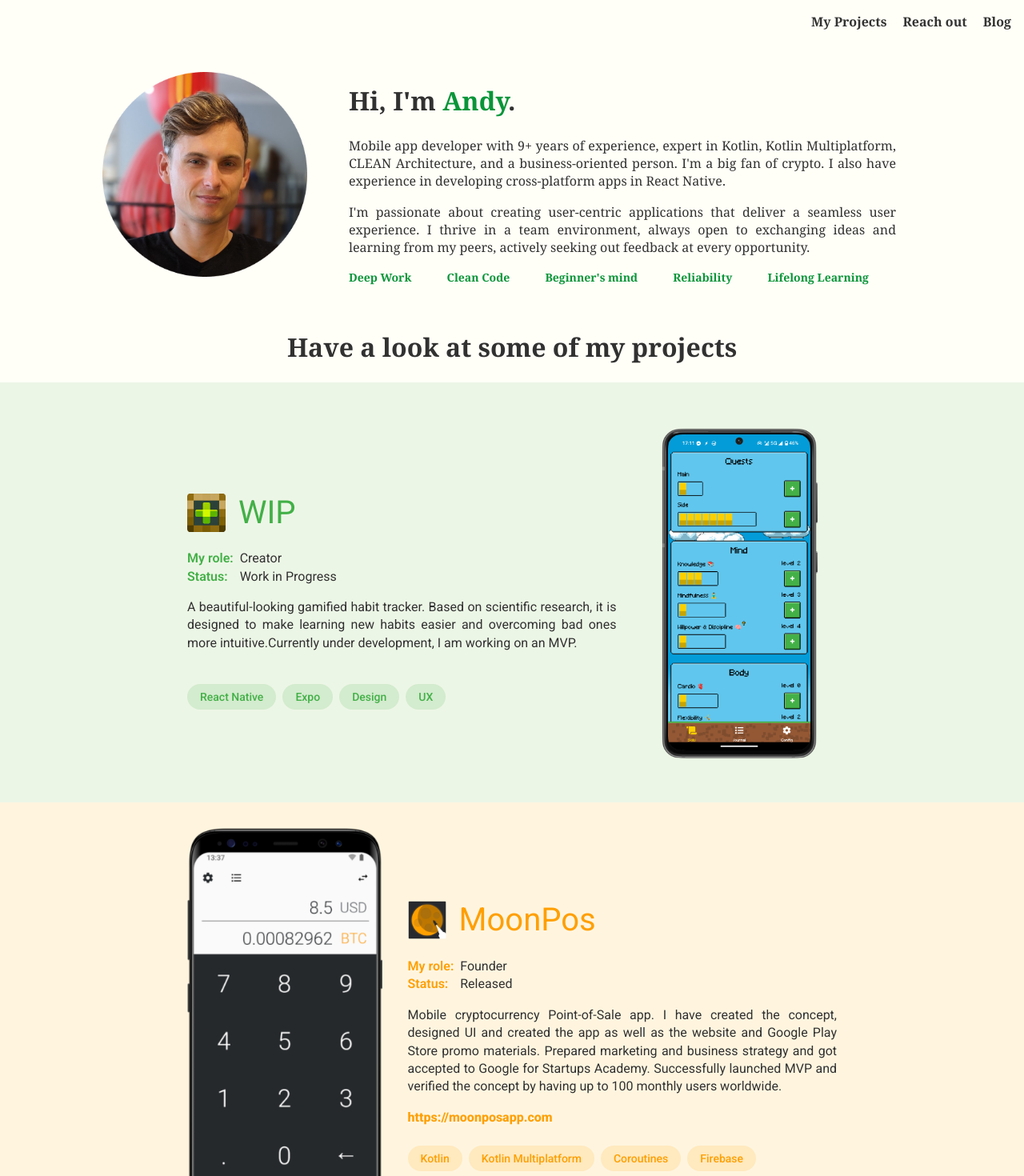
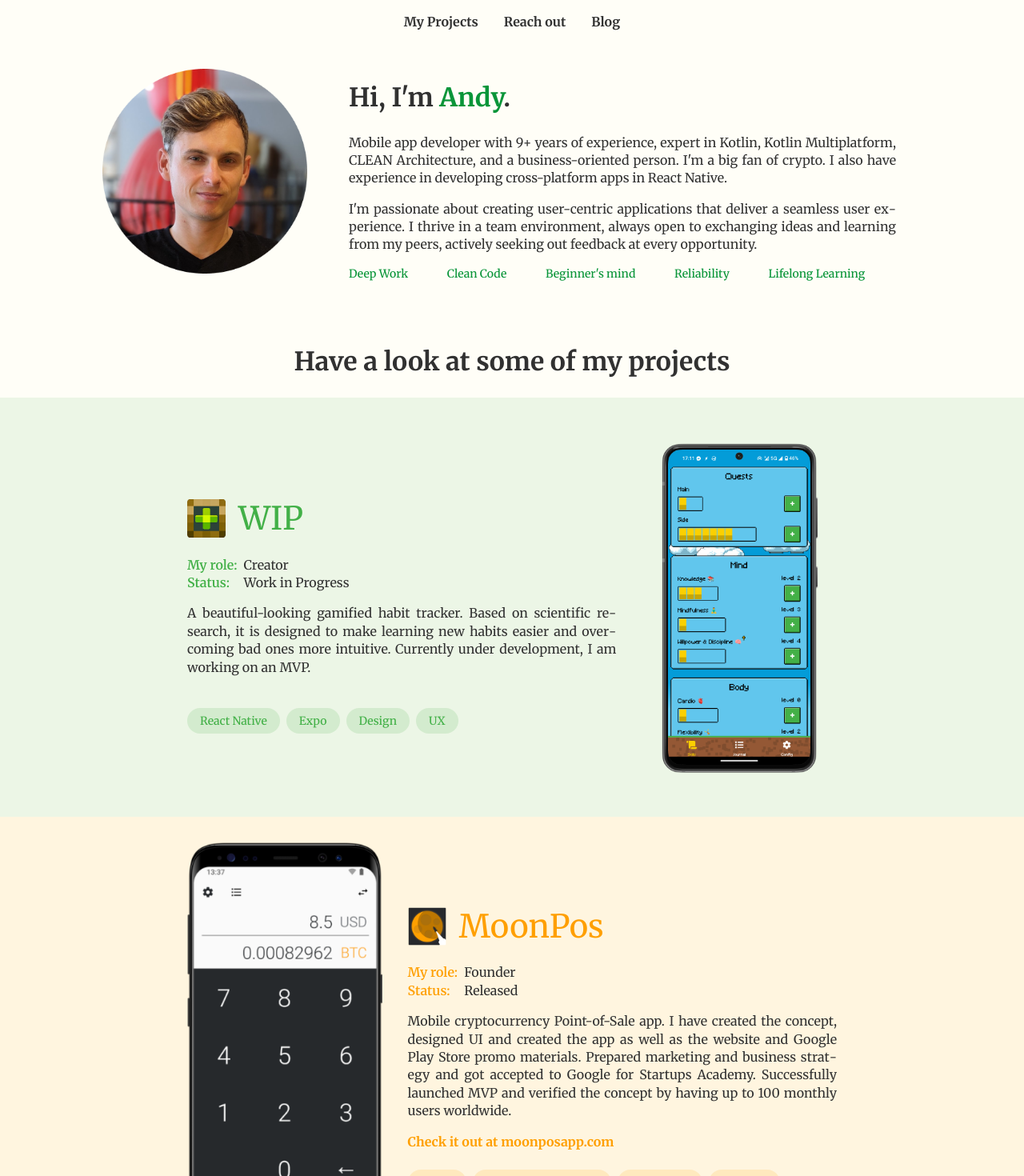
Before and after one commit to andrejmartinak/andrejmartinak.github.io, a React (Create React App) app in the folder portfolio/: page / in a window 1280 px wide. Shown: the top 1470 px of the page at 80% size. Built offline with nearby package versions, Linux system fonts and the light colour scheme.

Commit message:
Work in Tomas's feedback

```diff
--- a/portfolio/public/index.html
+++ b/portfolio/public/index.html
@@ -3,8 +3,7 @@
   <head>
     <meta charset="utf-8" />
     <link rel="icon" href="%PUBLIC_URL%/favicon.ico" />
-    <link href="https://fonts.googleapis.com/css2?family=Roboto:wght@400;500;600;700;800&display=swap" rel="stylesheet">
-    <link href="https://fonts.googleapis.com/css2?family=Noto+Serif:wght@400;700&display=swap" rel="stylesheet">
+    <link href="https://fonts.googleapis.com/css2?family=Merriweather:wght@400;500;600;700&display=swap" rel="stylesheet">
     <meta name="viewport" content="width=device-width, initial-scale=1" />
     <meta name="theme-color" content="#000000" />
     <meta
--- a/portfolio/src/App.css
+++ b/portfolio/src/App.css
@@ -3,16 +3,14 @@
     background-color: #FFFEF7;
     color: #313131;
     line-height: 1.4;
-    font-family: "Noto Serif", serif;
+    font-family: "Merriweather", serif;
 }
 
 header nav {
-    max-width: 1524px;
     display: flex;
-    justify-content: right;
+    justify-content: center;
     padding-top: 16px;
-    padding-right: 16px;
-    margin: 0 auto;
+    padding-bottom: 16px;
 }
 
 header nav ul {
@@ -20,14 +18,7 @@ header nav ul {
     padding: 0;
     margin: 0;
     display: flex;
-}
-
-header nav ul li {
-    margin-right: 20px; /* Spacing between menu items */
-}
-
-header nav ul li:last-child {
-    margin-right: 0; /* No margin to the right of the last item */
+    gap: 32px;
 }
 
 header nav ul li a {
@@ -45,14 +36,13 @@ header nav ul li a:hover {
     display: flex;
     flex-direction: column;
     margin: 32px auto 0;
-    padding: 20px;
+    padding: 0 32px;
 }
 
 .top-part-text {
-    /*padding-left: 32px;*/
-    /*padding-right: 32px;*/
     text-align: justify;
     flex-direction: column;
+    hyphens: auto;
     align-self: center;
 }
 
@@ -95,7 +85,7 @@ header nav ul li a:hover {
     display: flex;
     flex-wrap: wrap; /* Allow items to wrap */
     color: #099539;
-    font-weight: bold;
+    font-weight: 500;
     font-size: 14px;
     gap: 10px; /* Adds space between items when they wrap */
 }
@@ -117,6 +107,7 @@ header nav ul li a:hover {
 
 .projects-title {
     text-align: center;
+    margin-top: 64px;
 }
 
 .App-link {
@@ -135,6 +126,8 @@ header nav ul li a:hover {
 }
 
 .footer-icon {
+    width: 40px;
+    height: 40px;
     padding: 24px 16px;
     fill: #FFFEF7;
 }
--- a/portfolio/src/App.tsx
+++ b/portfolio/src/App.tsx
@@ -48,9 +48,7 @@ function App() {
             </div>
             <h1 id="projects" className="projects-title">Have a look at some of my projects</h1>
             {projects}
-            <div className={"footer"}>
-                <h1 id="reach-out">Reach out to me</h1>
-
+            <div id="reach-out" className={"footer"}>
                 <div className="footer-icon-wrapper">
                     <a href="https://www.linkedin.com/in/andrej-martin%C3%A1k-a5118731/"
                     ><LinkedIn className="footer-icon"/></a>
--- a/portfolio/src/component/Project.css
+++ b/portfolio/src/component/Project.css
@@ -1,7 +1,6 @@
 .project {
     display: flex;
     justify-content: center;
-    font-family: Roboto, sans-serif;
 }
 
 .project h1 {
@@ -20,7 +19,7 @@
 .project-wrapper {
     display: flex;
     flex-direction: column;
-    padding: 32px 16px;
+    padding: 32px;
     max-width: 812px;
 }
 
@@ -29,6 +28,7 @@
     justify-content: center;
     align-items: start;
     text-align: justify;
+    hyphens: auto;
     flex-direction: column;
 }
 
@@ -75,7 +75,8 @@
 }
 
 .info span {
-    width: 200px;
+    width: 300px;
+    text-align: start;
     margin-left: 8px;
 }
 
--- a/portfolio/src/data/Data.ts
+++ b/portfolio/src/data/Data.ts
@@ -33,7 +33,7 @@ export const createProjects = () => {
         {
             name: 'WIP',
             color: '#42B047',
-            description: 'A beautiful-looking gamified habit tracker. Based on scientific research, it is designed to make learning new habits easier and overcoming bad ones more intuitive.Currently under development, I am working on an MVP.',
+            description: 'A beautiful-looking gamified habit tracker. Based on scientific research, it is designed to make learning new habits easier and overcoming bad ones more intuitive. Currently under development, I am working on an MVP.',
             imageUrl: require("../asset/game-of-life.png"),
             logoUrl: require("../asset/game-of-life-icon.png"),
             status: 'Work in Progress',
@@ -49,6 +49,7 @@ export const createProjects = () => {
             status: 'Released',
             role: 'Founder',
             url: 'https://moonposapp.com',
+            urlText: 'Check it out at moonposapp.com',
             techStack: [KOTLIN, KOTLIN_MULTIPLATFORM, COROUTINES, FIREBASE, BLOCKCHAIN, UX, DESIGN, CLEAN_ARCHITECTURE, REST]
         },
         {
@@ -60,13 +61,13 @@ export const createProjects = () => {
             status: 'Released',
             role: 'Creator',
             url: 'https://github.com/AmkSk/homeberry',
-            urlText: 'GitHub',
+            urlText: 'View on GitHub',
             techStack: [KOTLIN, DESIGN, REST]
         },
         {
             name: 'HAVE Bank',
             color: '#2B1E31',
-            description: 'A neo-banking FinTech app for a German startup. Joining the team, I have enforced and implemented Single Activity Pattern, Jetpack Navigation, testing, and led the transition from XML Views to Compose. The business logic was implemented in Kotlin Multiplatform. I was also conducting comprehensive research on optimal mobile UX, proposing key UI updates to improve user-friendliness across various screens. I led facilitating effective communication with the design team and product owners to align on project goals and execution and helped streamlining development processes through initiating monthly retrospective and feedback sessions and kick-off meetings.',
+            description: 'A neo-banking FinTech app for a German startup. Joining the team, I have enforced and implemented Single Activity Pattern, Jetpack Navigation, testing, and led the transition from XML Views to Compose. The business logic was implemented in Kotlin Multiplatform. I was also conducting comprehensive research on optimal mobile UX, proposing key UI updates to improve user-friendliness across various screens. I helped facilitating effective communication with the design team and product owners to align on project goals and execution, and helped streamlining development processes through initiating monthly retrospective and feedback sessions and kick-off meetings.',
             imageUrl: require("../asset/have.png"),
             logoUrl: require("../asset/have-icon.png"),
             status: 'Discontinued',
@@ -82,7 +83,7 @@ export const createProjects = () => {
             status: 'Released',
             role: 'Senior Android Developer',
             url: 'https://play.google.com/store/apps/details?id=cz.csob.smart',
-            urlText: 'Google Play',
+            urlText: 'View on Google Play',
             techStack: [KOTLIN, CLEAN_ARCHITECTURE, COROUTINES, REST]
         },
         {
@@ -94,7 +95,7 @@ export const createProjects = () => {
             status: 'Legacy',
             role: 'Android Developer',
             url: 'https://play.google.com/store/apps/details?id=cz.skodaauto.myskoda',
-            urlText: 'Google Play',
+            urlText: 'View on Google Play',
             techStack: [KOTLIN, JAVA, CLEAN_ARCHITECTURE, COROUTINES, REST, TDD, JENKINS]
         },
     ];
```
